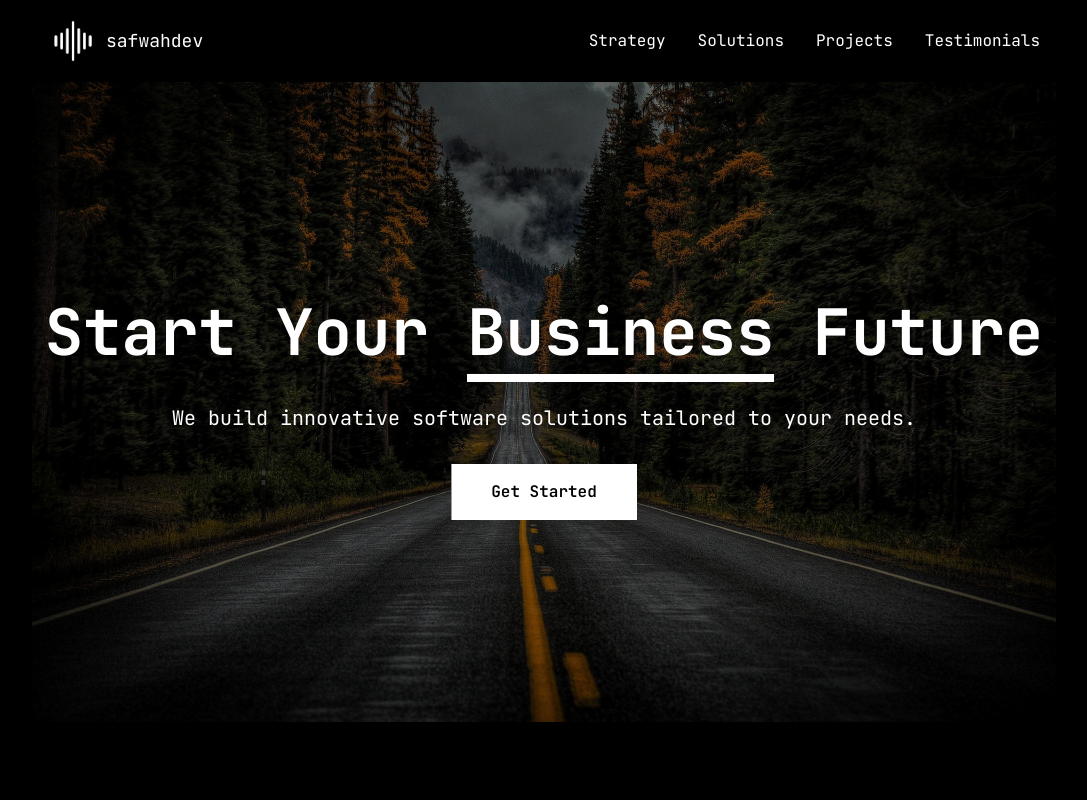
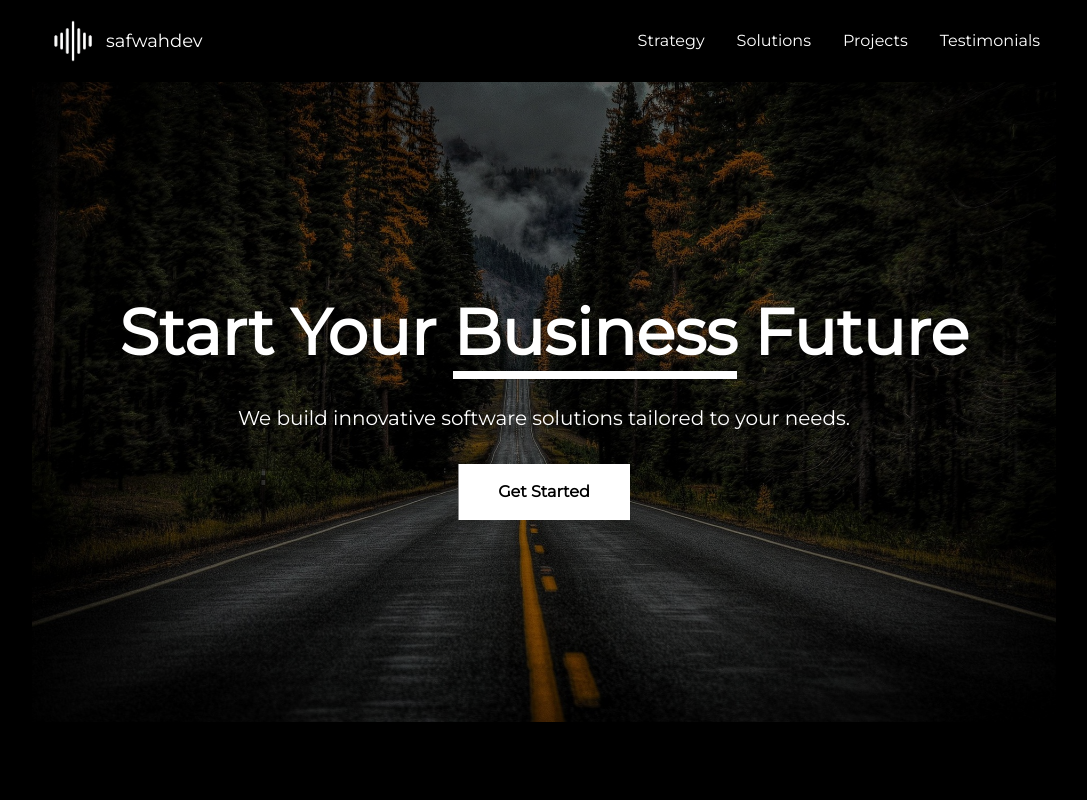
Before and after one commit to Ammarbashirharuna/safwahdev-portfolio, a Next.js app: page / in a window 1280 px wide. Shown: the top 800 px of the page, without its empty margins (96-1183 px from the left). Built offline with nearby package versions, Linux system fonts and the light colour scheme.

Commit message:
change font

```diff
--- a/app/layout.js
+++ b/app/layout.js
@@ -1,10 +1,14 @@
-import { Inter, JetBrains_Mono, Poppins, Ubuntu } from "next/font/google";
+import { Inter, JetBrains_Mono, Poppins, Orbitron, Michroma, Exo_2, Montserrat } from "next/font/google";
 import "./globals.css";
 
 const inter = Inter({ subsets: ["latin"] });
 const jetbrains = JetBrains_Mono({ subsets: ["latin"] });
 const poppins = Poppins({ subsets: ["latin"], weight: "400" });
-const ubuntu = Ubuntu({ subsets: ["latin"], weight: "400" });
+const mons = Montserrat({ subsets: ["latin"], weight: "400" });
+// fututristic fonts
+const orbit = Orbitron({ subsets: ["latin"], weight: "400" });
+const microma = Michroma({ subsets: ["latin"], weight: "400" });
+const exo2 = Exo_2({ subsets: ["latin"], weight: "400" });
 
 export const metadata = {
   title: "Safwahdev Portfolio",
@@ -14,7 +18,7 @@ export const metadata = {
 export default function RootLayout({ children }) {
   return (
     <html lang="en">
-      <body className={jetbrains.className}>{children}</body>
+      <body className={mons.className}>{children}</body>
     </html>
   );
 }
```
